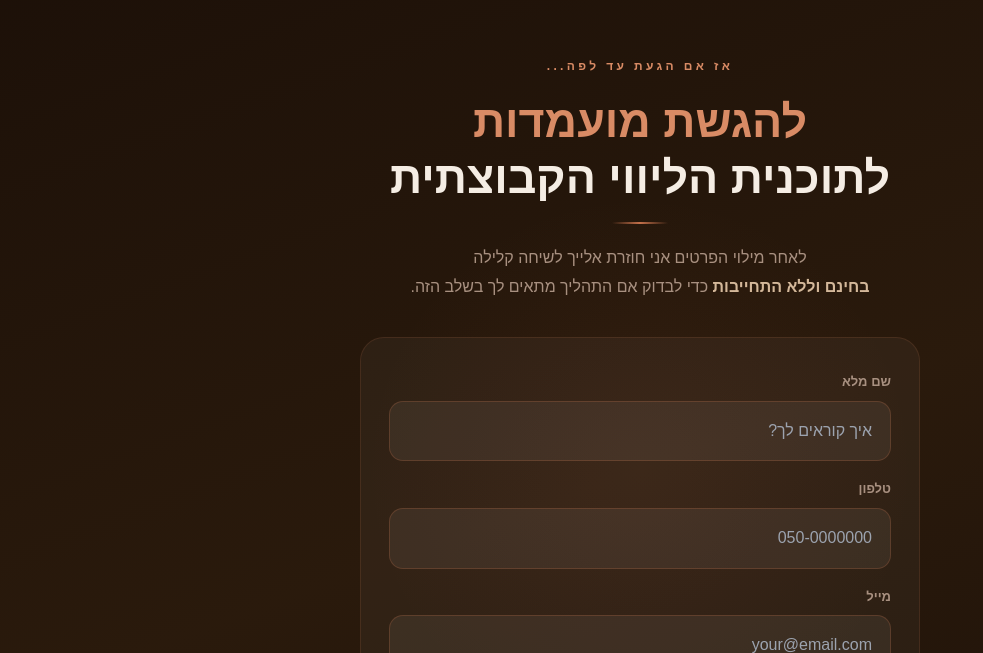
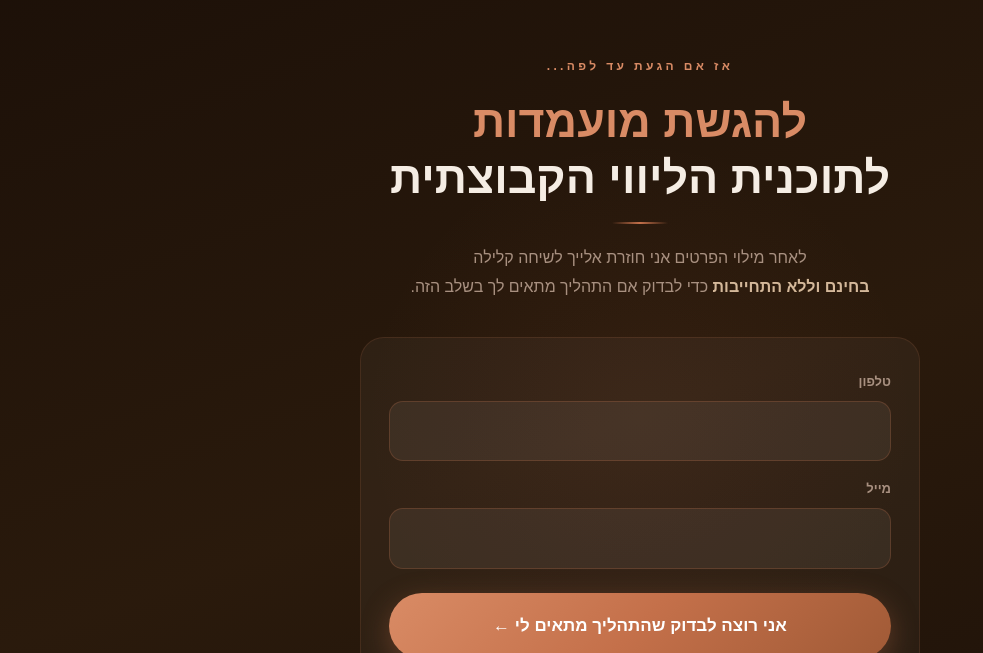
Before and after one commit to shenhav1985-netizen/floweat-landing, a Next.js app: page / in a window 1280 px wide. Shown: the part 11347-12000 px from the top of the page, without its empty margins (0-983 px from the left). Built offline with nearby package versions, Linux system fonts and the light colour scheme.

Commit message:
form: remove name field, clear placeholders on phone and email

```diff
--- a/app/components/FinalCTASection.tsx
+++ b/app/components/FinalCTASection.tsx
@@ -4,7 +4,6 @@ import { motion } from 'framer-motion';
 import { useState } from 'react';
 
 export default function FinalCTASection() {
-  const [name, setName] = useState('');
   const [phone, setPhone] = useState('');
   const [email, setEmail] = useState('');
   const [error, setError] = useState('');
@@ -12,16 +11,16 @@ export default function FinalCTASection() {
 
   const handleSubmit = async (e: React.FormEvent) => {
     e.preventDefault();
-    if (!name.trim() || !phone.trim()) { setError('נא למלא שם וטלפון'); return; }
+    if (!phone.trim()) { setError('נא למלא מספר טלפון'); return; }
     setSubmitting(true);
 
     fetch('/api/leads', {
       method: 'POST',
       headers: { 'Content-Type': 'application/json' },
-      body: JSON.stringify({ name, phone, email }),
+      body: JSON.stringify({ phone, email }),
     }).catch(() => {});
 
-    const msg = encodeURIComponent(`היי שנהב! קוראים לי ${name}. אני רוצה לבדוק אם התהליך מתאים לי`);
+    const msg = encodeURIComponent('היי שנהב! אני רוצה לבדוק אם התהליך מתאים לי');
     window.open(`https://wa.me/972506409478?text=${msg}`, '_blank');
     setSubmitting(false);
   };
@@ -145,21 +144,15 @@ export default function FinalCTASection() {
           <div style={{ display: 'flex', flexDirection: 'column', gap: 16, marginBottom: 24 }}>
             <div>
               <label style={{ display: 'block', textAlign: 'right', marginBottom: 6, fontSize: 13, fontWeight: 600, color: '#A89080' }}>
-                שם מלא
-              </label>
-              <input type="text" value={name} onChange={e => setName(e.target.value)} placeholder="איך קוראים לך?" style={inputStyle} />
-            </div>
-            <div>
-              <label style={{ display: 'block', textAlign: 'right', marginBottom: 6, fontSize: 13, fontWeight: 600, color: '#A89080' }}>
                 טלפון
               </label>
-              <input type="tel" value={phone} onChange={e => setPhone(e.target.value)} placeholder="050-0000000" style={{ ...inputStyle, direction: 'ltr', textAlign: 'right' }} />
+              <input type="tel" value={phone} onChange={e => setPhone(e.target.value)} placeholder="" style={{ ...inputStyle, direction: 'ltr', textAlign: 'right' }} />
             </div>
             <div>
               <label style={{ display: 'block', textAlign: 'right', marginBottom: 6, fontSize: 13, fontWeight: 600, color: '#A89080' }}>
                 מייל
               </label>
-              <input type="email" value={email} onChange={e => setEmail(e.target.value)} placeholder="your@email.com" style={{ ...inputStyle, direction: 'ltr', textAlign: 'right' }} />
+              <input type="email" value={email} onChange={e => setEmail(e.target.value)} placeholder="" style={{ ...inputStyle, direction: 'ltr', textAlign: 'right' }} />
             </div>
           </div>
 
```
